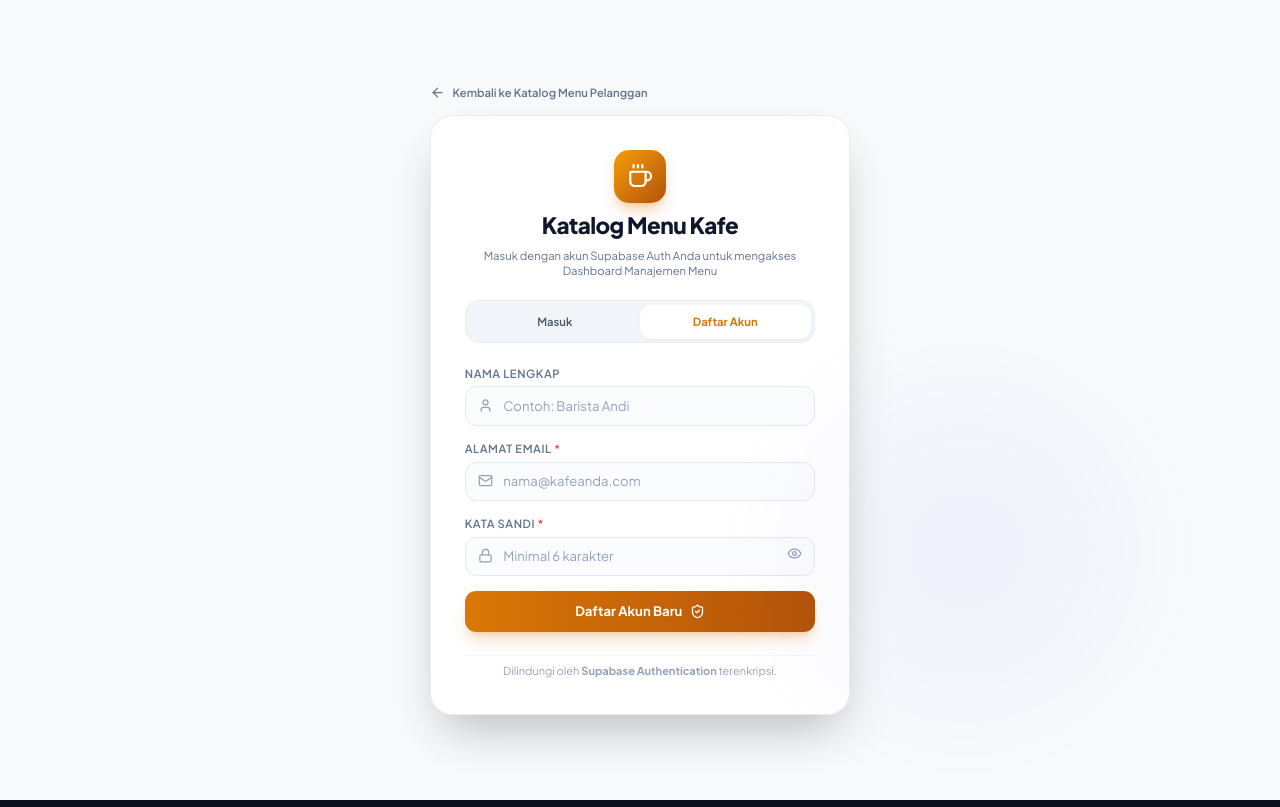
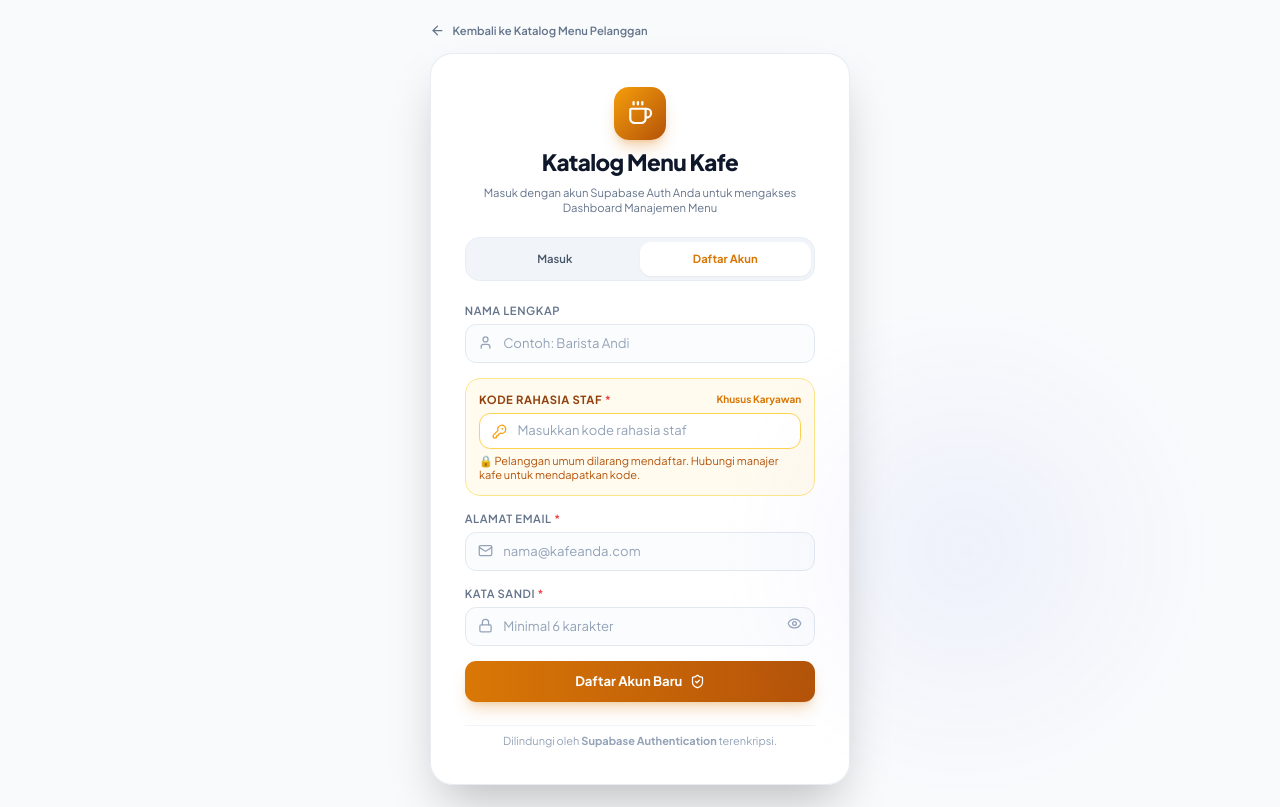
Before and after one commit to atikanazifah305-sketch/katalog-menu-kafe, a Next.js app: page /login in a window 1280 px wide. Both pictures are taken after a click on the button "Daftar Akun". Built offline with nearby package versions, Linux system fonts and the light colour scheme; no server answers.

Commit message:
feat: protect staff registration with secret passcode and role-based access control

```diff
--- a/src/app/auth/actions.ts
+++ b/src/app/auth/actions.ts
@@ -49,10 +49,19 @@ export async function login(prevState: AuthState | null, formData: FormData): Pr
 export async function signup(prevState: AuthState | null, formData: FormData): Promise<AuthState> {
   const email = formData.get('email')?.toString().trim();
   const password = formData.get('password')?.toString().trim();
+  const staffPasscode = formData.get('staffPasscode')?.toString().trim();
   const fullName = formData.get('fullName')?.toString().trim() || 'Staf Kafe';
 
   if (!email || !password) {
     return { error: 'Email dan kata sandi wajib diisi.' };
+  }
+
+  // Verifikasi Kode Rahasia Staf Karyawan
+  const validPasscode = process.env.STAFF_SECRET_PASSCODE || 'KAFE2026';
+  if (!staffPasscode || staffPasscode !== validPasscode) {
+    return {
+      error: 'Kode Rahasia Karyawan tidak valid! Anda tidak memiliki izin mendaftar sebagai staf kafe.',
+    };
   }
 
   if (password.length < 6) {
@@ -66,6 +75,7 @@ export async function signup(prevState: AuthState | null, formData: FormData): P
     options: {
       data: {
         full_name: fullName,
+        role: 'staff',
       },
     },
   });
--- a/src/app/dashboard/page.tsx
+++ b/src/app/dashboard/page.tsx
@@ -30,6 +30,12 @@ export default async function StaffDashboardPage() {
 
   if (!user) {
     redirect('/login');
+  }
+
+  // 2. Verifikasi Hak Akses / Role Karyawan (Proteksi Tambahan)
+  const role = user.user_metadata?.role;
+  if (role && role !== 'staff') {
+    redirect('/?error=unauthorized');
   }
 
   let menuItems: MenuItem[] = [];
--- a/src/components/LoginForm.tsx
+++ b/src/components/LoginForm.tsx
@@ -13,7 +13,8 @@ import {
   EyeOff,
   CheckCircle2,
   AlertCircle,
-  ShieldCheck
+  ShieldCheck,
+  KeyRound
 } from 'lucide-react';
 
 export default function LoginForm() {
@@ -103,6 +104,7 @@ export default function LoginForm() {
       <form action={handleFormSubmit} className="space-y-4">
         {/* Nama Lengkap (Khusus Register) */}
         {tab === 'register' && (
+          <>
             <div>
               <label className="block text-xs font-semibold uppercase tracking-wider text-slate-500 dark:text-slate-400 mb-1.5">
                 Nama Lengkap
@@ -118,6 +120,32 @@ export default function LoginForm() {
                 />
               </div>
             </div>
+
+            {/* Kode Rahasia Staf Karyawan (Proteksi Akses) */}
+            <div className="p-3.5 bg-amber-50/80 dark:bg-amber-950/40 border border-amber-200 dark:border-amber-800/80 rounded-2xl space-y-1.5">
+              <div className="flex items-center justify-between">
+                <label className="block text-xs font-bold uppercase tracking-wider text-amber-800 dark:text-amber-300">
+                  Kode Rahasia Staf <span className="text-red-500">*</span>
+                </label>
+                <span className="text-[10px] text-amber-600 dark:text-amber-400 font-bold">
+                  Khusus Karyawan
+                </span>
+              </div>
+              <div className="relative">
+                <KeyRound className="w-4 h-4 absolute left-3.5 top-3 text-amber-500" />
+                <input
+                  type="password"
+                  name="staffPasscode"
+                  required
+                  placeholder="Masukkan kode rahasia staf"
+                  className="w-full pl-10 pr-4 py-2 text-sm rounded-xl border border-amber-300 dark:border-amber-700 bg-white dark:bg-slate-900 text-slate-900 dark:text-white placeholder-slate-400 focus:outline-none focus:ring-2 focus:ring-amber-500 transition"
+                />
+              </div>
+              <p className="text-[11px] text-amber-700 dark:text-amber-400 leading-tight">
+                🔒 Pelanggan umum dilarang mendaftar. Hubungi manajer kafe untuk mendapatkan kode.
+              </p>
+            </div>
+          </>
         )}
 
         {/* Email */}
```
Also changed, not shown: 1 other file (tests, documents, lock files or other folders). Lines whose indentation alone changed are shown as unchanged.
